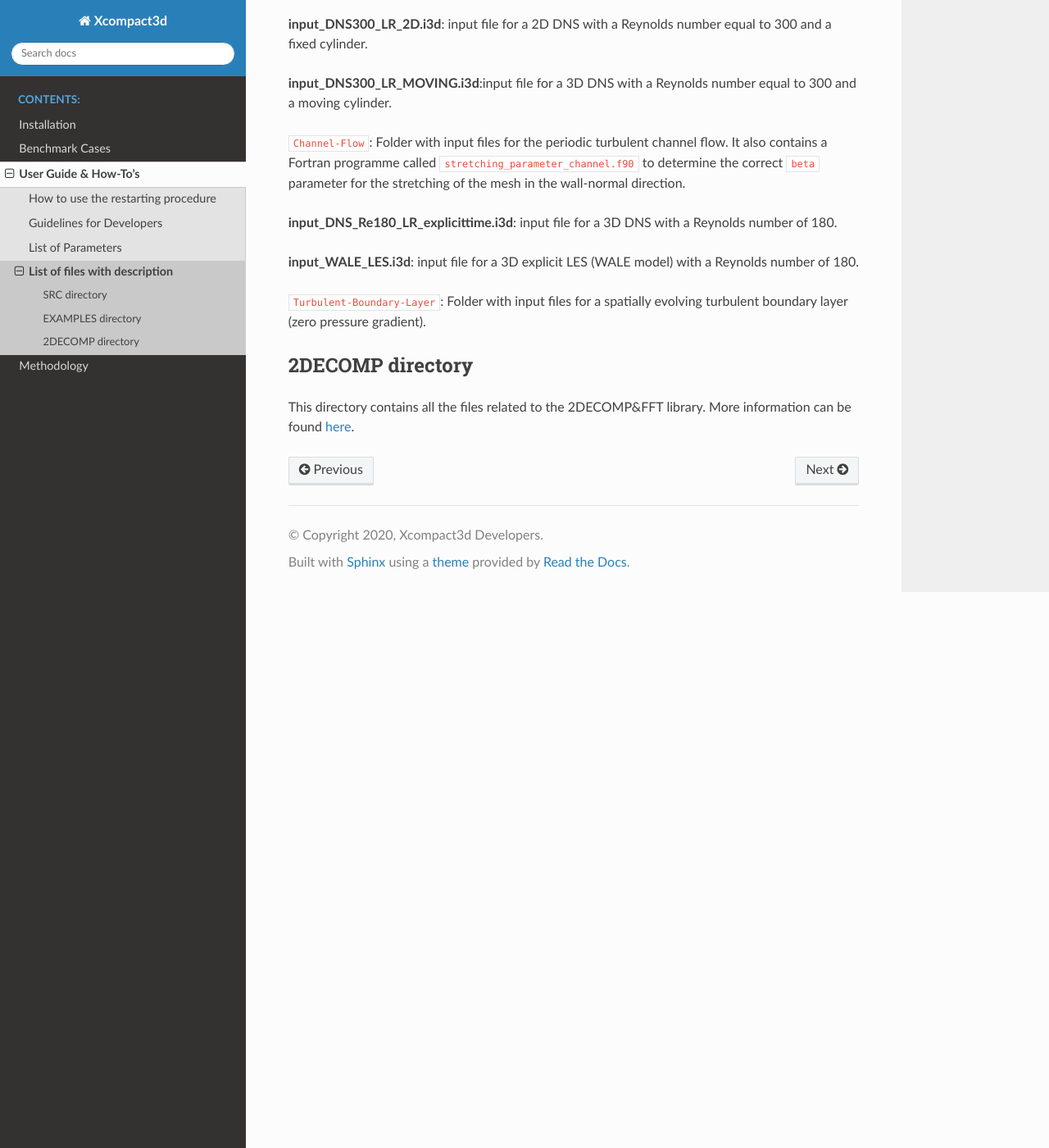
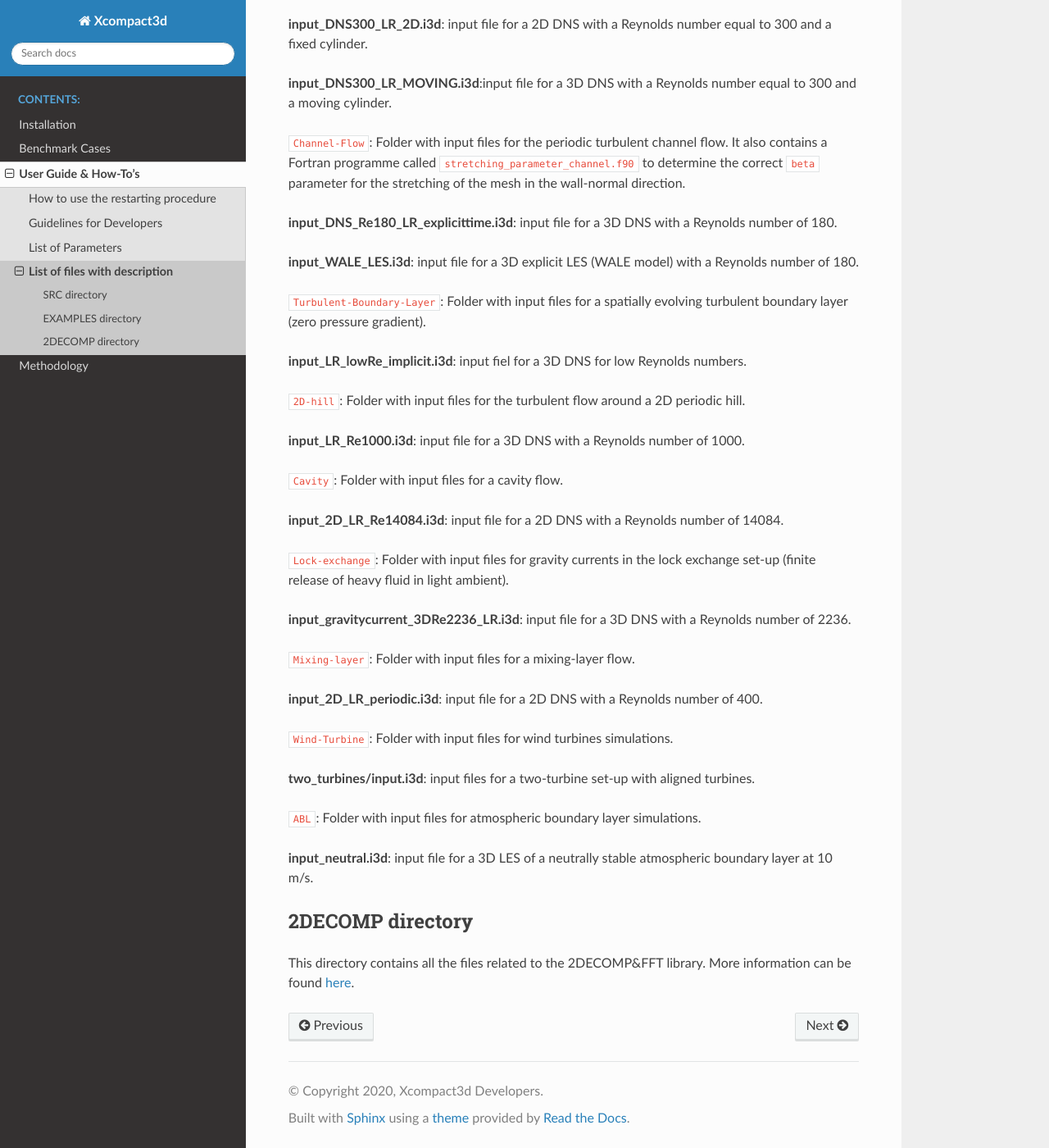
Before and after one commit to xcompact3d/Incompact3d, a Sphinx documentation site: the page built from docs/pages/user_guide/list_files.rst, in a window 1280 px wide and 1400 px high, scrolled down 3114 px. Shown: the whole window at 82% size. Built offline with Sphinx 7.4.7 and the Read the Docs theme 2.0.0, drawn with Linux system fonts in a browser that asks for light colours.

Commit message:
doc and new input files

```diff
--- a/docs/pages/user_guide/list_files.rst
+++ b/docs/pages/user_guide/list_files.rst
@@ -74,7 +74,32 @@ This directory contains a series of input files for various ready-to-run simulat
 
 ``Turbulent-Boundary-Layer``: Folder with input files for a spatially evolving turbulent boundary layer (zero pressure gradient).
 
+**input_LR_lowRe_implicit.i3d**: input fiel for a 3D DNS for low Reynolds numbers.
 
+``2D-hill``: Folder with input files for the turbulent flow around a 2D periodic hill.
+
+**input_LR_Re1000.i3d**: input file for a 3D DNS with a Reynolds number of 1000.
+
+
+``Cavity``: Folder with input files for a cavity flow.
+
+**input_2D_LR_Re14084.i3d**: input file for a 2D DNS with a Reynolds number of 14084.
+
+``Lock-exchange``: Folder with input files for gravity currents in the lock exchange set-up (finite release of heavy fluid in light ambient).
+
+**input_gravitycurrent_3DRe2236_LR.i3d**: input file for a 3D DNS with a Reynolds number of 2236.
+
+``Mixing-layer``: Folder with input files for a mixing-layer flow.
+
+**input_2D_LR_periodic.i3d**: input file for a 2D DNS with a Reynolds number of 400.
+
+``Wind-Turbine``: Folder with input files for wind turbines simulations.
+
+**two_turbines/input.i3d**: input files for a two-turbine set-up with aligned turbines.
+
+``ABL``: Folder with input files for atmospheric boundary layer simulations.
+
+**input_neutral.i3d**: input file for a 3D LES of a neutrally stable atmospheric boundary layer at 10 m/s.
 
 2DECOMP directory
 ------------------
```
Also changed, not shown: 4 other files.
